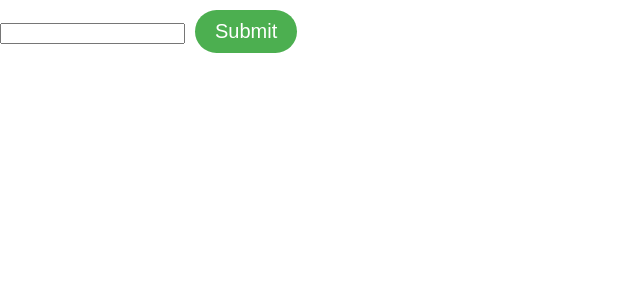
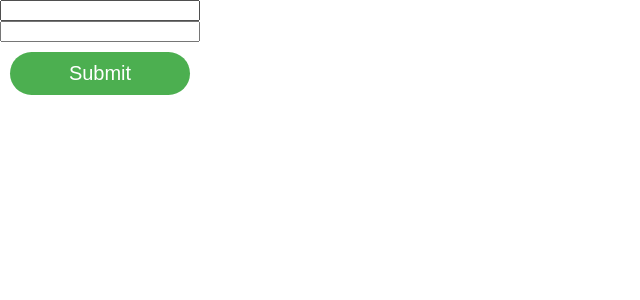
Before and after one commit to happycodingdude/Ciao, a React (Create React App) app in the folder client/: page / in a window 1280 px wide. Shown: the top 300 px of the page, without its empty margins (0-640 px from the left). Built offline with nearby package versions, Linux system fonts and the light colour scheme.

Commit message:
Client login form (cont)

```diff
--- a/client/src/App.js
+++ b/client/src/App.js
@@ -1,8 +1,9 @@
-import SubmitButton from './Button.jsx';
+
+import LoginForm from './Form.jsx';
 
 const App = () => {
   return (
-    <SubmitButton />
+    <LoginForm />
   )
 }
 export default App;
--- a/client/src/Button.jsx
+++ b/client/src/Button.jsx
@@ -1,14 +1,10 @@
 import React, { Component } from 'react';
 import './Button.css';
-import './Input.css';
 
 class SubmitButton extends Component {
   render() {
     return (
-      <div>
-        <input type='text' id='username' className='input' />
-        <button className='submit-button'>Submit</button>
-      </div>
+      <button className='submit-button'>Submit</button>
     )
   }
 }
--- /dev/null
+++ b/client/src/FlexBox.css
@@ -0,0 +1,6 @@
+.box {
+    display: flex;
+    flex-direction: column;
+    justify-content: center;
+    width: 200px;
+}
--- /dev/null
+++ b/client/src/Form.jsx
@@ -0,0 +1,17 @@
+import React, { Component } from 'react';
+import SubmitButton from './Button.jsx';
+import './FlexBox.css';
+
+class LoginForm extends Component {
+  render() {
+    return (
+      <div className='box'>
+        <input id='Username' type='text' />
+        <input id='Password' type='text' />
+        <SubmitButton />
+      </div>
+    )
+  }
+}
+
+export default LoginForm;
--- a/client/src/Input.css
+++ /dev/null
@@ -1 +0,0 @@
-.input {}
```
